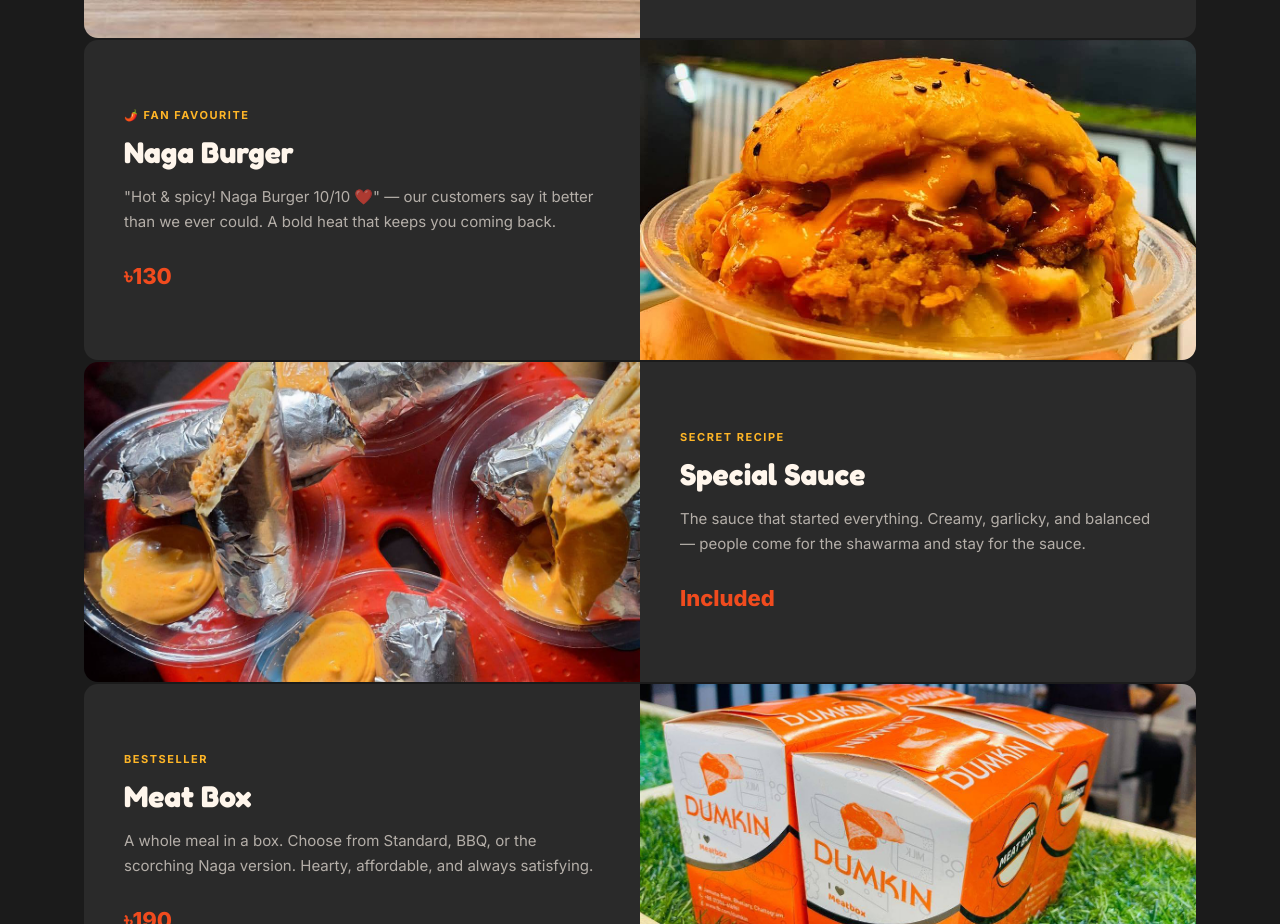
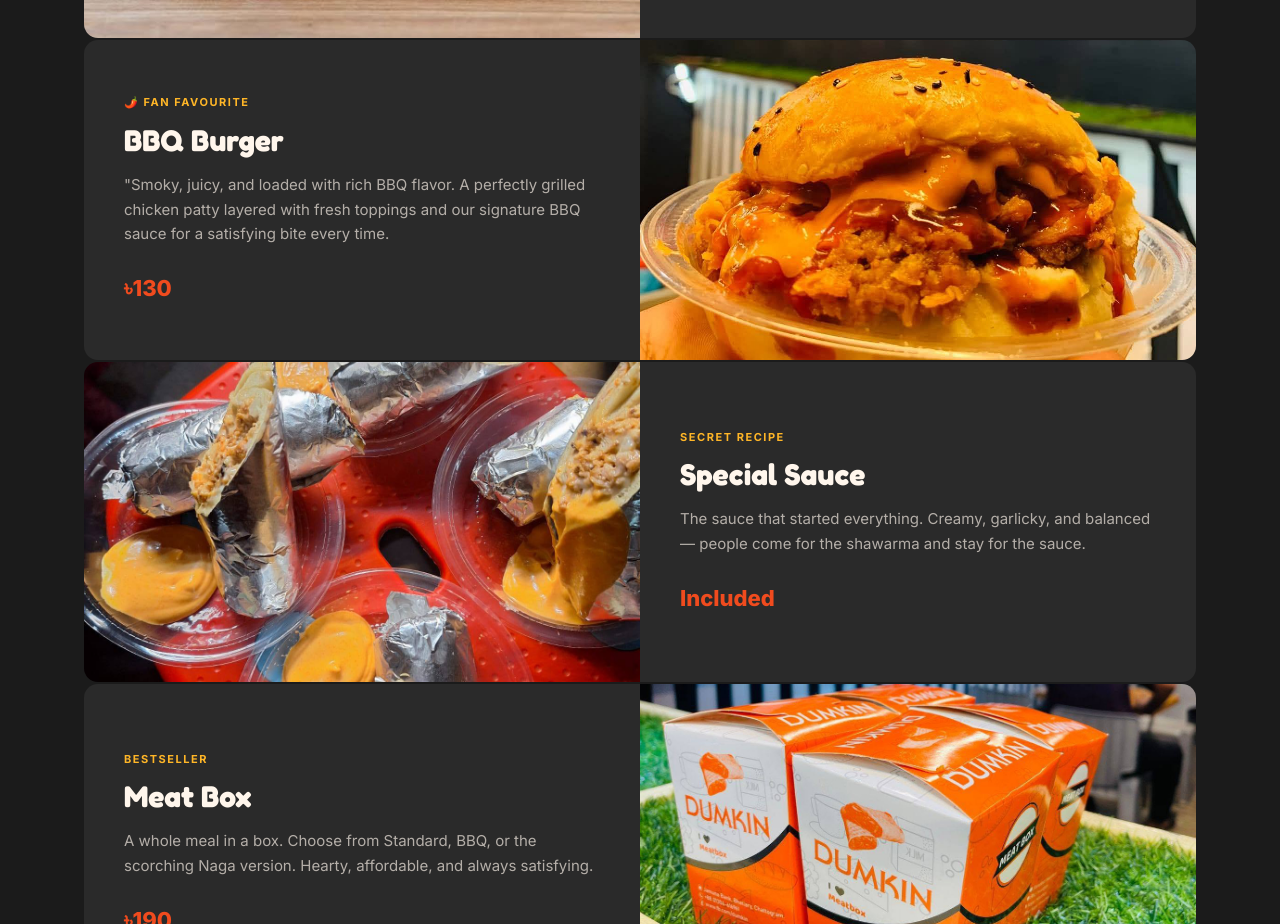
Before and after one commit to Hi-Manta/Dumkin-Business-website, a plain HTML site: page index.html in a window 1280 px wide. Shown: the part 2725-3649 px from the top of the page. Drawn offline with Linux system fonts and the light colour scheme.

Commit message:
Replace Naga Burger details with BBQ Burger

```diff
--- a/index.html
+++ b/index.html
@@ -168,8 +168,8 @@
           </div>
           <div class="sig-card__content">
             <span class="sig-card__tag">🌶️ Fan Favourite</span>
-            <h3 class="sig-card__title">Naga Burger</h3>
-            <p class="sig-card__desc">"Hot & spicy! Naga Burger 10/10 ❤️" — our customers say it better than we ever could. A bold heat that keeps you coming back.</p>
+            <h3 class="sig-card__title">BBQ Burger</h3>
+            <p class="sig-card__desc">"Smoky, juicy, and loaded with rich BBQ flavor. A perfectly grilled chicken patty layered with fresh toppings and our signature BBQ sauce for a satisfying bite every time.</p>
             <div class="sig-card__price">৳130</div>
           </div>
         </div>
```
